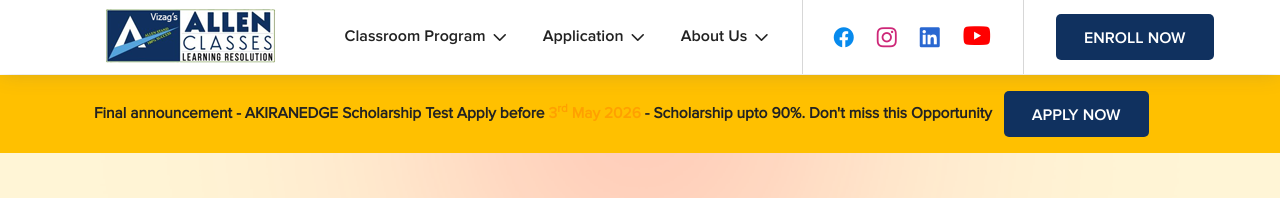
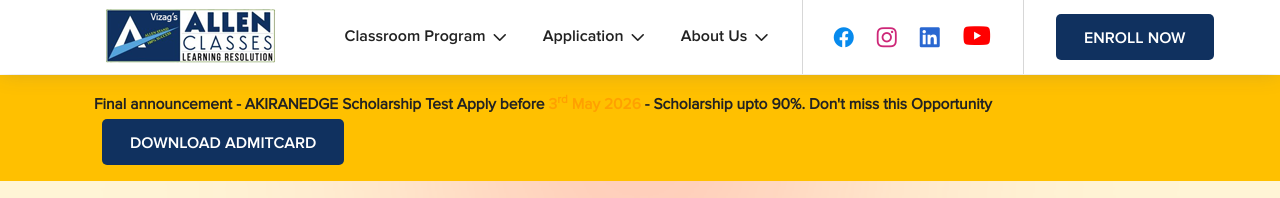
Before and after one commit to vizagallenclasses/new-website, a plain HTML site: page index.html in a window 1280 px wide. Shown: the top 198 px of the page. Drawn offline with Linux system fonts and the light colour scheme; files whose address does not match are found by name.

Commit message:
Update scholarship announcement link and button text

```diff
--- a/index.html
+++ b/index.html
@@ -250,8 +250,8 @@
                     <div class="ann-box">
                         <p style="font-size: 15.5px;">Final announcement - AKIRANEDGE Scholarship Test Apply before
                             <span class="blinklastdate" id="upcomingSundayDate"></span> - Scholarship upto 90%.
-                            Don't miss this Opportunity <a href="Scholarship.html" target="_black"> <button
-                                    type="button" class="btn btn-primary mit-button btn-ripple">Apply Now</button></a>
+                            Don't miss this Opportunity <a href="https://examinationservices.nic.in/AdmitCardService/AdmitCardNeet/Login" target="_black"> <button
+                                    type="button" class="btn btn-primary mit-button btn-ripple">DOWNLOAD ADMITCARD</button></a>
                     </div>
                 </div>
             </div>
```
